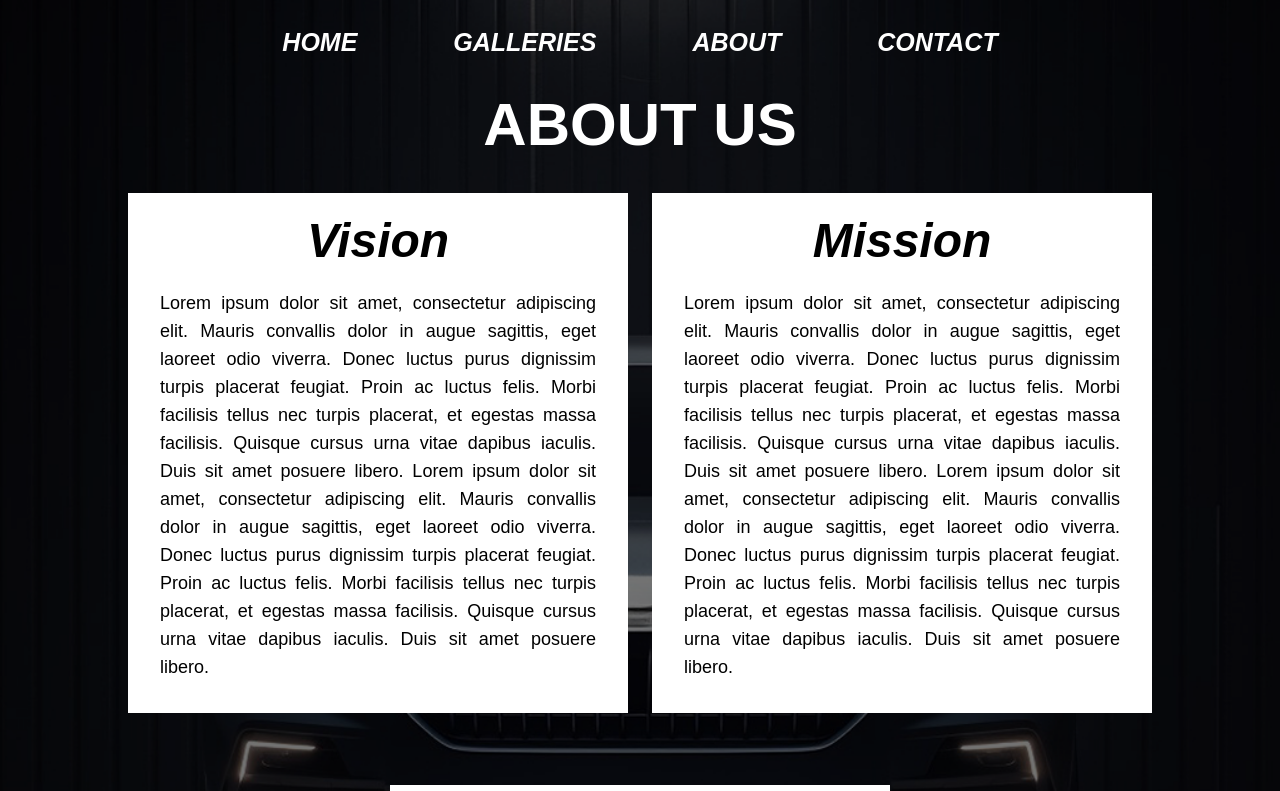
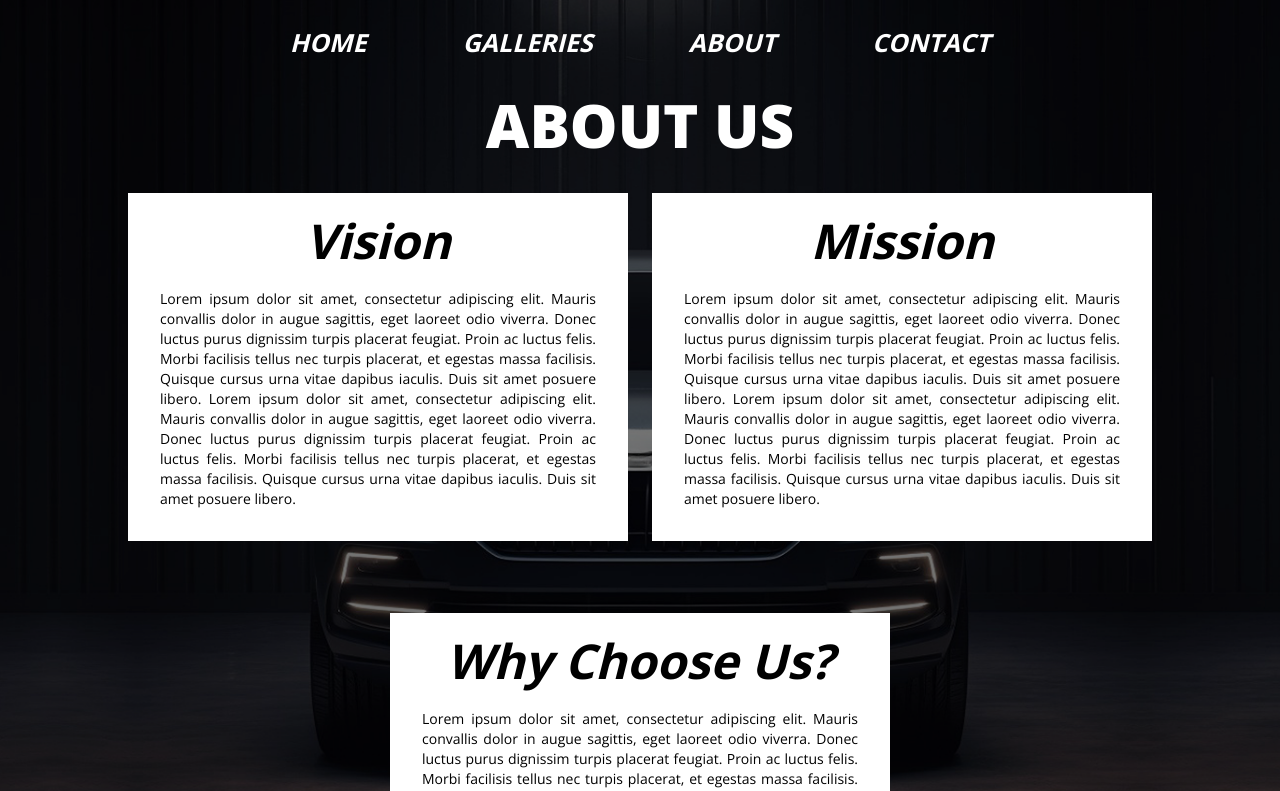
Before and after one commit to davidyusaku-13/nusabarong, a Next.js app: page /about in a window 1280 px wide. Shown: the top 791 px of the page. Built offline with nearby package versions, Linux system fonts and the light colour scheme.

Commit message:
fixed fonts & About text size

```diff
--- a/app/layout.tsx
+++ b/app/layout.tsx
@@ -5,14 +5,14 @@ import Footer from "@/components/Footer";
 import Navbar from "@/components/Navbar";
 
 const openSans = Open_Sans({
-  variable: "--font-open-sans",
   subsets: ["latin"],
+  display: "swap",
 });
 
 export const metadata: Metadata = {
   title: "Nusa Barong Motor",
   description:
-    "Discover quality second-hand cars at Nusa Barong Motor – trusted dealership for affordable, reliable, and well-maintained vehicles.",
+    "Discover quality second-hand cars at Nusa Barong Motor - trusted dealership for affordable, reliable, and well-maintained vehicles.",
 };
 
 export default function RootLayout({
@@ -22,7 +22,7 @@ export default function RootLayout({
 }>) {
   return (
     <html lang="en">
-      <body className={`${openSans.variable} antialiased`}>
+      <body className={`${openSans.className} antialiased`}>
         <Navbar />
         {children}
         <Footer />
--- a/components/AboutCard.tsx
+++ b/components/AboutCard.tsx
@@ -11,7 +11,7 @@ export default function AboutCard({ title }: AboutCardProps) {
         <p className="text-center font-bold text-2xl my-6 sm:text-5xl italic">
           {title}
         </p>
-        <p className="mx-8 mb-8 text-justify overflow-hidden text-ellipsis text-lg">
+        <p className="mx-8 mb-8 text-justify overflow-hidden text-ellipsis text-sm font-light">
           Lorem ipsum dolor sit amet, consectetur adipiscing elit. Mauris
           convallis dolor in augue sagittis, eget laoreet odio viverra. Donec
           luctus purus dignissim turpis placerat feugiat. Proin ac luctus felis.
```
